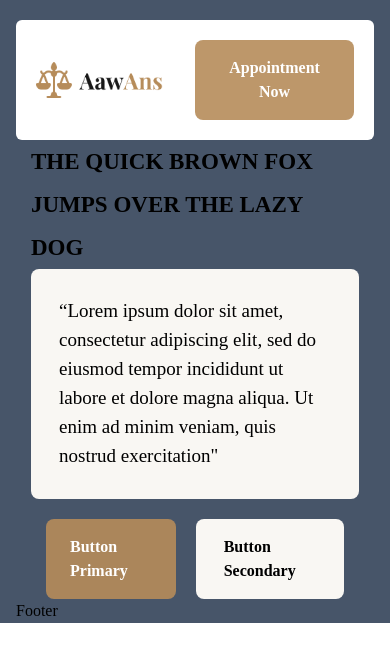
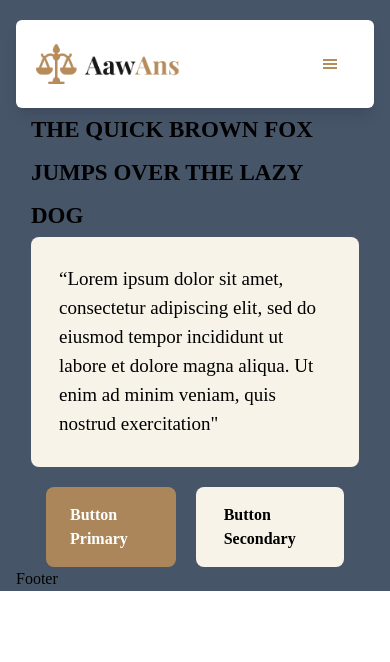
Before and after one commit to dm-mensavi/aawans-zaptek, a React (Create React App) app: page / in a window 390 px wide. Shown: the top 662 px of the page. Built offline with nearby package versions, Linux system fonts and the light colour scheme.

Commit message:
Add slidebar

```diff
--- a/src/components/Navbar.js
+++ b/src/components/Navbar.js
@@ -1,15 +1,25 @@
 import React, { useState } from "react";
 import { Link } from "react-router-dom";
-import { IoIosArrowDown } from "react-icons/io";
 import logo from "../public/Logo.png";
-//import curve from "../public/beanshape.png";
+import { GiHamburgerMenu } from "react-icons/gi";
 import LinkWithCurve from "./LinkWithCurve";
 import Navdropdown from "./Navdropdown";
+import SlideBar from "./SlideBar";
+
 
 const Navbar = () => {
+	const [isOpen, setIsOpen] = useState(false);
+
+	const toggleSlideBar = () => {
+		setIsOpen(!isOpen);
+	};
+
+	const closeSlideBar = () => {
+		setIsOpen(false);
+	};
 
 	return (
-    <nav className="flex bg-white lg:w-[90%] xl:w-[85%] mx-auto rounded-md space-x-8 items-center justify-between p-5">
+		<nav className="flex bg-white lg:w-[90%] xl:w-[85%] mx-auto rounded-md space-x-8 shadow-lg items-center justify-between p-5">
 			<Link to="/">
 				<img src={logo} alt="logo" className="w-36" />
 			</Link>
@@ -17,13 +27,19 @@ const Navbar = () => {
 				<LinkWithCurve to="/" name="Home" />
 				<LinkWithCurve to="/about" name="About" />
 				<LinkWithCurve to="/blog" name="Blog" />
-
-       	{/* dropdown list */}
 				<Navdropdown />
-
 				<LinkWithCurve to="/contact" name="Contact" />
 			</div>
-      <Link to="/contact" className="btn-primary text-center">
+			<GiHamburgerMenu
+				color="#b68c5a"
+				size={20}
+				className={`lg:hidden w-12 h-12 p-4 cursor-pointer ${
+					isOpen ? "bg-primaryLight" : ""
+				}`}
+				onClick={toggleSlideBar}
+			/>
+			<SlideBar isOpen={isOpen} closeSlideBar={closeSlideBar} />
+			<Link to="/contact" className="btn-primary hidden lg:flex text-center">
 				Appointment Now
 			</Link>
 		</nav>
--- a/src/components/Navdropdown.js
+++ b/src/components/Navdropdown.js
@@ -40,7 +40,7 @@ const Navdropdown = () => {
         )}
       </div>
       {isOpen && (
-        <div className="absolute py-3 space-y-2 w-48 mt-8  bg-white rounded-lg shadow-md">
+        <div className="absolute py-3 space-y-2 w-48 mt-8  bg-white rounded-b-lg shadow-md">
           <Link
             to="/attorney"
             className="block px-4 py-2 link-text text-lg"
--- /dev/null
+++ b/src/components/SlideBar.js
@@ -0,0 +1,75 @@
+import React, { useState } from "react";
+import { Link } from "react-router-dom";
+import { motion } from "framer-motion";
+import logo from "../public/Logo.png";
+import { IoIosArrowDown } from "react-icons/io";
+
+const SlideBar = ({ isOpen, closeSlideBar }) => {
+  const [isPagesOpen, setIsPagesOpen] = useState(false);
+
+  const togglePagesDropdown = () => {
+    setIsPagesOpen(!isPagesOpen);
+  };
+
+
+  return (
+    <motion.div
+      className={`fixed bg-primaryLight top-0 left-0 w-[250px] h-full p-8 overflow-y-auto ${
+        isOpen ? "translate-x-0" : "-translate-x-full"
+      }`}
+      initial={{ x: "-120%" }}
+      transition={{ ease: [0.25, 0.25, 0.25, 0.75] }}
+      animate={{ x: isOpen ? -40 : "-120%" }}
+    >
+      <div className="flex justify-between mb-8">
+        <Link to="/">
+          <img src={logo} alt="logo" className="w-36" />
+        </Link>
+      </div>
+      <div className="flex flex-col space-y-6">
+        <Link to="/" className="text-lg link-text" onClick={closeSlideBar}>
+          Home
+        </Link>
+        <Link to="/about" className="text-lg link-text" onClick={closeSlideBar}>
+          About
+        </Link>
+        <Link to="/blog" className="text-lg link-text" onClick={closeSlideBar}>
+          Blog
+        </Link>
+        {/* Dropdown for Pages */}
+        <div className="relative group">
+          <div
+            className="text-lg flex justify-between link-text cursor-pointer"
+            onClick={togglePagesDropdown}
+          >
+            Pages <IoIosArrowDown size={23} className={`mt-1 ml-1`} />
+          </div>
+          {isPagesOpen && (
+            <div className="left-8 top-full p-2">
+              <Link to="/attorney" className="block py-2 text-lg link-text" onClick={closeSlideBar}>
+                Attorney
+              </Link>
+              <Link
+                to="/practice"
+                className="block py-2 text-lg link-text" onClick={closeSlideBar}
+              >
+                Practice Areas
+              </Link>
+              <Link to="/cases" className="block py-2 text-lg link-text mb-[-15px]" onClick={closeSlideBar}>
+                Cases
+              </Link>
+            </div>
+          )}
+        </div>
+        <Link to="/contact" className="text-lg link-text" onClick={closeSlideBar}>
+          Contact
+        </Link>
+      </div>
+      <Link to="/contact" className="btn-primary text-center mt-8" onClick={closeSlideBar}>
+        Appointment Now
+      </Link>
+    </motion.div>
+  );
+};
+
+export default SlideBar;
--- a/tailwind.config.js
+++ b/tailwind.config.js
@@ -10,7 +10,8 @@ module.exports = {
 		extend: {
 			colors: {
 				primary: "#b68c5a",
-        primaryLight: "#f9f7f3",
+				primaryLight: "#f8f3e8",
+        primaryLighter: "#f9f7f3",
 				secondary: "#181818",
         secondaryLight: "#565656",
 				white: "#ffffff",
```
Lines whose indentation alone changed are shown as unchanged.
